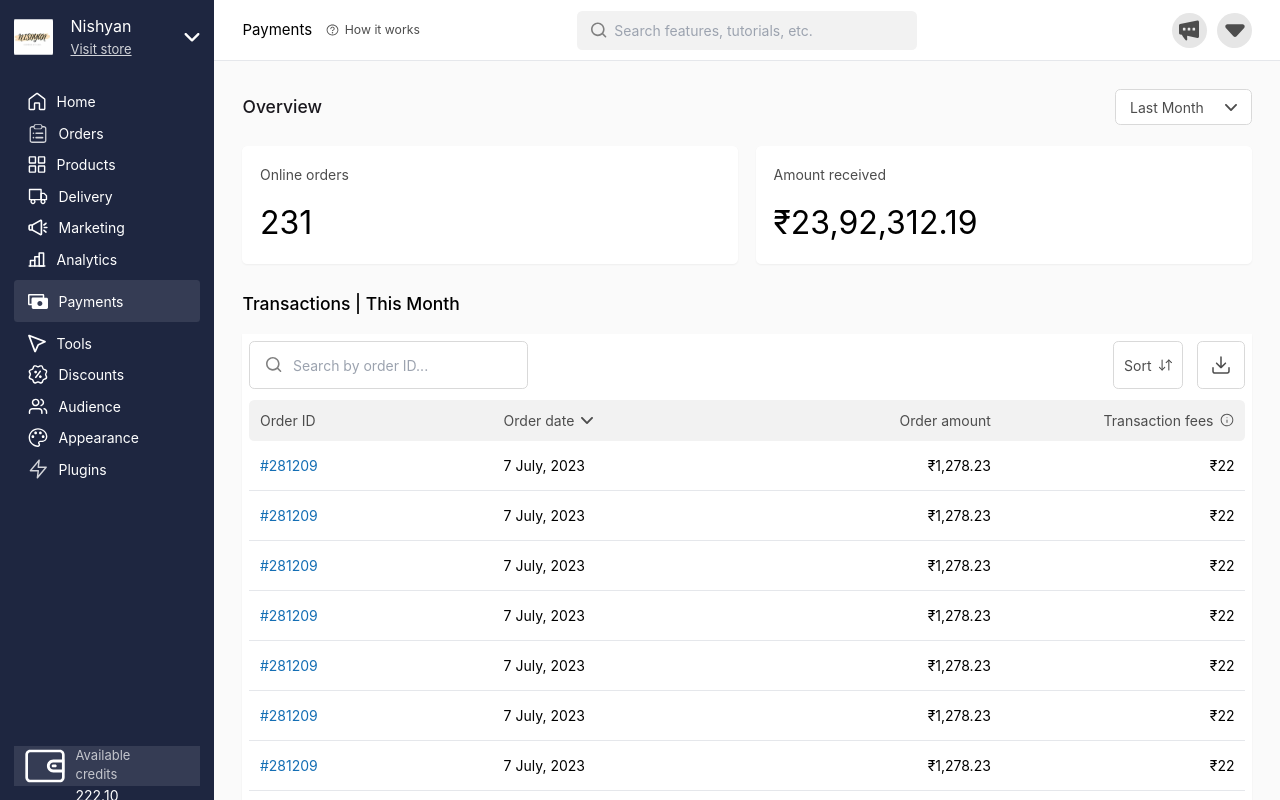
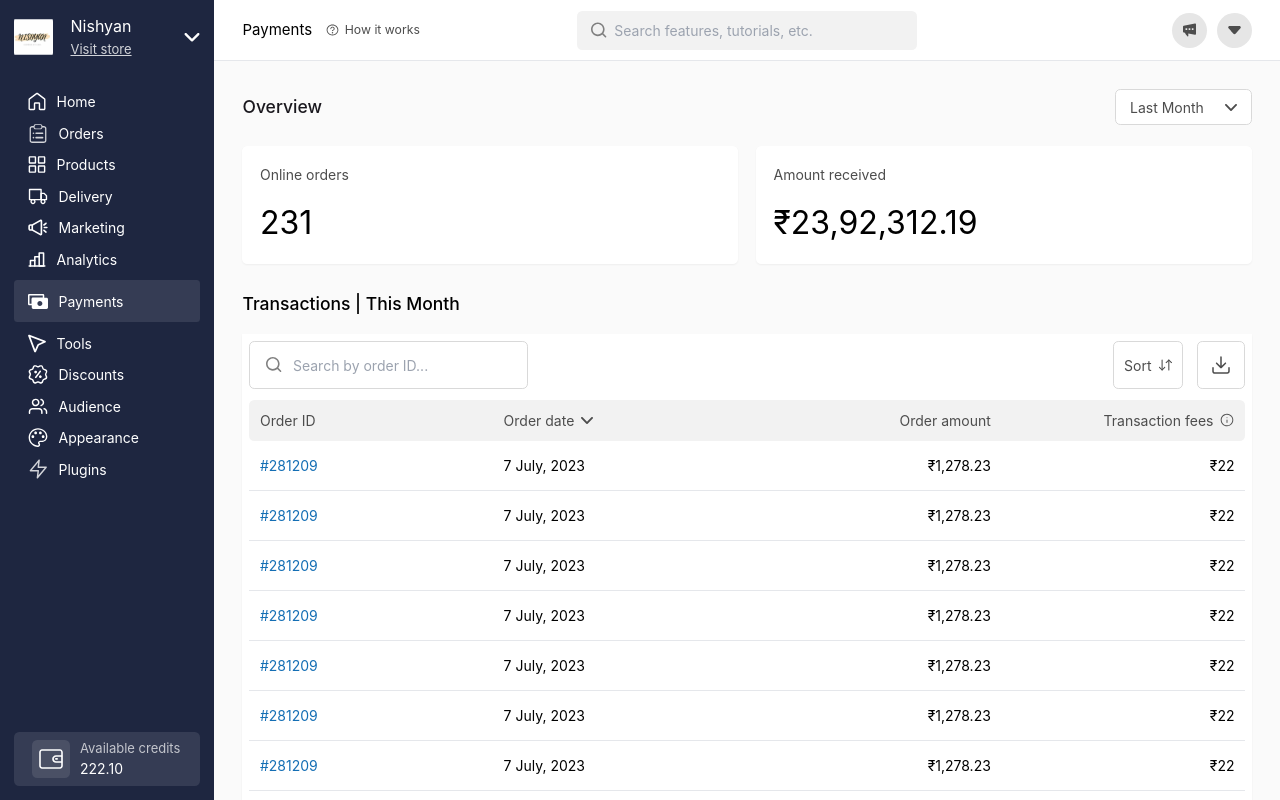
Before and after one commit to mohit-1337/dukaan-dashboard, a React (Vite) app: page / in a window 1280 px wide. Built offline with nearby package versions, Linux system fonts and the light colour scheme.

Commit message:
side and icons update

```diff
--- a/src/components/Overview.jsx
+++ b/src/components/Overview.jsx
@@ -39,10 +39,10 @@ const Overview = () => {
           <div className="gap-2 w-full">
             <div className="gap-3 flex justify-end">
               <div className="w-10 h-10 bg-[#E6E6E6] rounded-full flex justify-center cursor-pointer">
-                <img src={chatIcon} width={20} height={20} alt="chatIcon" />
+                <img src={chatIcon} width={20} height={20} alt="chatIcon" className="p-1"/>
               </div>
               <div className="w-10 h-10 bg-[#E6E6E6] rounded-full flex justify-center cursor-pointer">
-                <img src={moreIcon} width={20} height={20} alt="moreIcon" />
+                <img src={moreIcon} width={20} height={20} alt="moreIcon" className="p-1"/>
               </div>
             </div>
           </div>
--- a/src/components/Sidebar.jsx
+++ b/src/components/Sidebar.jsx
@@ -90,9 +90,11 @@ const Sidebar = () => {
             </div>
           </div>
         </div>
-        <div className="flex text-white  bg-white/10 mt-[82px]">
-          <div className="flex gap-3 px-3">
+        <div className="flex text-white  bg-white/10 mt-[82px] rounded-md p-2">
+          <div className="flex gap-3 px-3 items-center">
+            <div className="bg-white/10 items-center p-2 rounded-md">
             <img src={walletIcon} alt="walletIcon" />
+            </div>
             <div className="flex flex-col">
               <span className="text-[13px] opacity-70">Available credits</span>
               <span>222.10</span>
```
